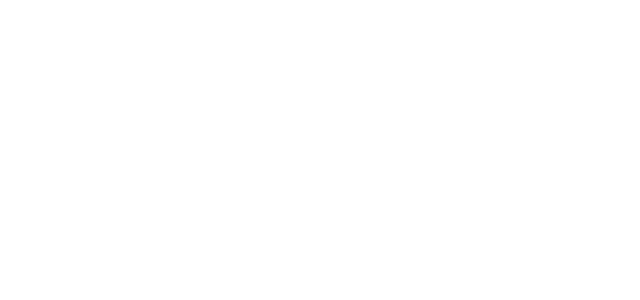
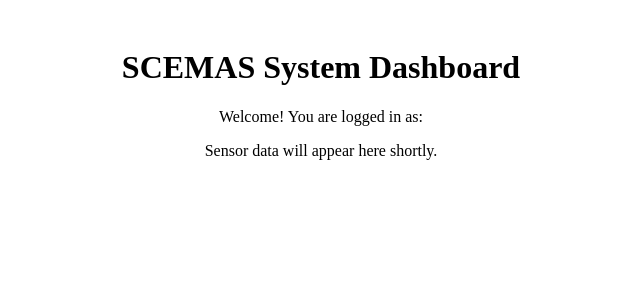
Before and after one commit to Ullahm7/Smart-City-Environmental-Monitoring-Alert-System, a React app in the folder frontend/: page /dashboard in a window 1280 px wide. Shown: the top 300 px of the page, without its empty margins (319-959 px from the left). Built offline with nearby package versions, Linux system fonts and the light colour scheme; the HTML template or start-up script is replaced by a standard one.

Commit message:
Working Authentication Page routes to dashboard

```diff
--- a/frontend/src/App.jsx
+++ b/frontend/src/App.jsx
@@ -13,7 +13,7 @@ function App() {
   return (
     <BrowserRouter>
         <Routes>
-            <Route path="/" element={<Navigate to="/landing" replace />} />
+            <Route path="/" element={<Navigate to="/login" replace />} />
             <Route path="landing" element={<Landing/>} />
             <Route path="login" element={<Authenticate/>} />
             <Route path="dashboard" element={<Dashboard/>} />
--- a/frontend/src/pages/Dashboard.jsx
+++ b/frontend/src/pages/Dashboard.jsx
@@ -1,5 +1,14 @@
-function Dashboard() {
-    return(<></>);
+
+//trying this to run some fixes
+export default function Dashboard() {
+    // Grab the username we saved during the dummy login
+    const role = localStorage.getItem('userRole');
+
+    return (
+        <div style={{ padding: '20px', textAlign: 'center' }}>
+            <h1>SCEMAS System Dashboard</h1>
+            <p>Welcome! You are logged in as: <strong>{role}</strong></p>
+            <p>Sensor data will appear here shortly.</p>
+        </div>
+    );
 }
-
-export default Dashboard;
```
Also changed, not shown: 1 other file (tests, documents, lock files or other folders).
